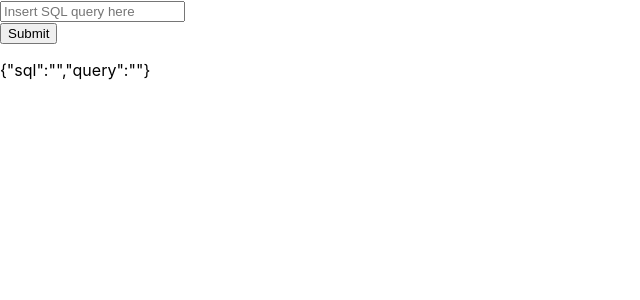
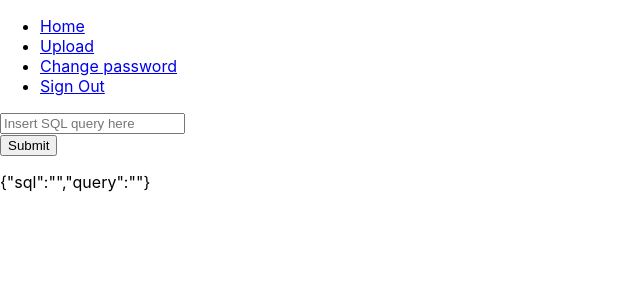
Before and after one commit to Tzuyuisbae/iCare, a React (Create React App) app in the folder icare/: page /query in a window 1280 px wide. Shown: the top 300 px of the page, without its empty margins (0-640 px from the left). Built offline with nearby package versions, Linux system fonts and the light colour scheme.

Commit message:
Code review changes

```diff
--- a/icare/package.json
+++ b/icare/package.json
@@ -15,7 +15,8 @@
     "react-router": "^4.3.1",
     "react-router-dom": "^4.3.1",
     "react-scripts": "2.1.1",
-    "save-dev": "^2.0.0"
+    "save-dev": "^2.0.0",
+    "universal-cookie": "^3.0.4"
   },
   "scripts": {
     "start": "react-scripts start",
--- a/icare/src/components/Navbar.js
+++ b/icare/src/components/Navbar.js
@@ -14,7 +14,7 @@ export default class Navbar extends React.Component {
     password = <li><NavLink to="/">Change password</NavLink></li>;
     signout = <li><NavLink to="/">Sign Out</NavLink></li>;
 
-    if (this.props.location.state.permissions == 1) {
+    if (this.props.permissions == 1) {
       return (
         <div className="navBar">
           {home}
--- a/icare/src/pages/LoginPage.js
+++ b/icare/src/pages/LoginPage.js
@@ -1,6 +1,7 @@
 import React from 'react';
 import '../css/main.css';
 import axios from 'axios';
+import Cookies from 'universal-cookie';
 
 export default class LoginPage extends React.Component {
 
@@ -30,7 +31,9 @@ export default class LoginPage extends React.Component {
         .then(res => {
             this.setState({ data: res.data });
             console.log(this.state.data);
+            const cookie = new Cookies();
             if(this.state.data.authenticated){
+                cookie.set('permissions', 1, {path: '/'})
                 this.props.history.push({
                     pathname : "/upload",
                     state : {
--- a/icare/src/pages/QueryPage.js
+++ b/icare/src/pages/QueryPage.js
@@ -1,5 +1,7 @@
 import React from 'react';
 import '../css/main.css';
+import Navbar from '../components/Navbar';
+import Cookies from 'universal-cookie';
 
 
 
@@ -25,8 +27,10 @@ export default class QueryPage extends React.Component {
     }
 
     render() {
+        const cookie = new Cookies();
         return (
             <div className="query">
+                <Navbar permissions={cookie.get('permissions')} />
                 <form>
                     <input
                         id='query'
--- a/icare/src/pages/UploadPage.js
+++ b/icare/src/pages/UploadPage.js
@@ -3,14 +3,16 @@ import '../css/main.css';
 import FileUpload from '../components/fileUpload.js';
 import Query from '../components/query.js';
 import Navbar from '../components/Navbar';
+import Cookies from 'universal-cookie';
 
 
 export default class UploadPage extends React.Component {
 
     render() {
+        const cookie = new Cookies();
         return (
             <div className="upload">
-                <Navbar location={this.props.location}/>
+                <Navbar permissions={cookie.get('permissions')}/>
                 <h1>upload page is here haha yeet</h1>
                 <div>
                     <FileUpload />
```
Also changed, not shown: 1 other file (tests, documents, lock files or other folders).
